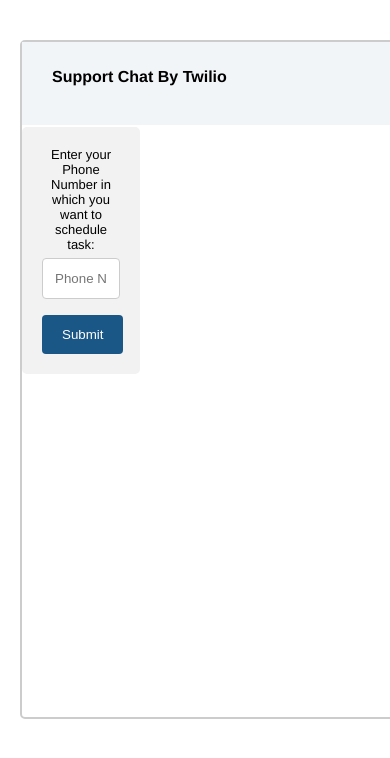
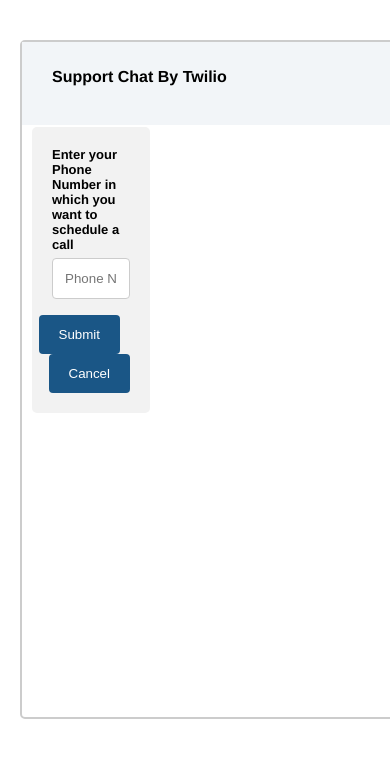
Before and after one commit to Jasmin2895/twilio-support-chat, a React (Create React App) app: page / in a window 390 px wide. Shown: the top 758 px of the page. Built offline with nearby package versions, Linux system fonts and the light colour scheme; no server answers.

Commit message:
added support for phone call

```diff
--- a/src/PhoneCall.css
+++ b/src/PhoneCall.css
@@ -3,11 +3,14 @@
   background-color: #f2f2f2;
   padding: 20px;
   width: 20vw;
-  text-align: center;
+  margin: 0px 10px;
+}
+label {
+  font-weight: bold;
 }
 
 input[type="submit"]:hover {
-  background-color: #1a5686;
+  background-color: #1783db;
 }
 
 input[type="submit"] {
@@ -31,3 +34,17 @@ textarea {
   margin-bottom: 16px;
   resize: vertical;
 }
+
+.phone_call_submit {
+  float: right;
+}
+
+.cancel_btn {
+  background-color: #1a5686;
+  color: white;
+  padding: 12px 20px;
+  border: none;
+  border-radius: 4px;
+  cursor: pointer;
+  margin-left: 10px;
+}
--- a/src/PhoneCall.js
+++ b/src/PhoneCall.js
@@ -4,13 +4,35 @@ import "./PhoneCall.css";
 class PhoneCall extends Component {
   constructor(props) {
     super(props);
+    this.state = {
+      countryCode: "1",
+      currentNumber: "",
+      log: "Connecting...",
+      muted: false,
+      onPhone: false,
+      countries: [
+        { name: "United States", cc: "1", code: "us" },
+        { name: "Great Britain", cc: "44", code: "gb" },
+        { name: "Colombia", cc: "57", code: "co" },
+        { name: "Ecuador", cc: "593", code: "ec" },
+        { name: "Estonia", cc: "372", code: "ee" },
+        { name: "Germany", cc: "49", code: "de" },
+        { name: "Hong Kong", cc: "852", code: "hk" },
+        { name: "Ireland", cc: "353", code: "ie" },
+        { name: "Singapore", cc: "65", code: "sg" },
+        { name: "Spain", cc: "34", code: "es" },
+        { name: "Brazil", cc: "55", code: "br" },
+        { name: "India", cc: "91", code: "br" },
+      ],
+      connection: null,
+    };
   }
   render() {
     return (
       <div className="container">
         <form>
           <label>
-            Enter your Phone Number in which you want to schedule task:
+            Enter your Phone Number in which you want to schedule a call
           </label>
           <input
             type="tel"
@@ -18,7 +40,10 @@ class PhoneCall extends Component {
             name="firstname"
             placeholder="Phone Number..."
           ></input>
-          <input type="submit" value="Submit"></input>
+          <div className="phone_call_submit">
+            <input type="submit" value="Submit"></input>
+            <button className="cancel_btn">Cancel</button>
+          </div>
         </form>
       </div>
     );
```
